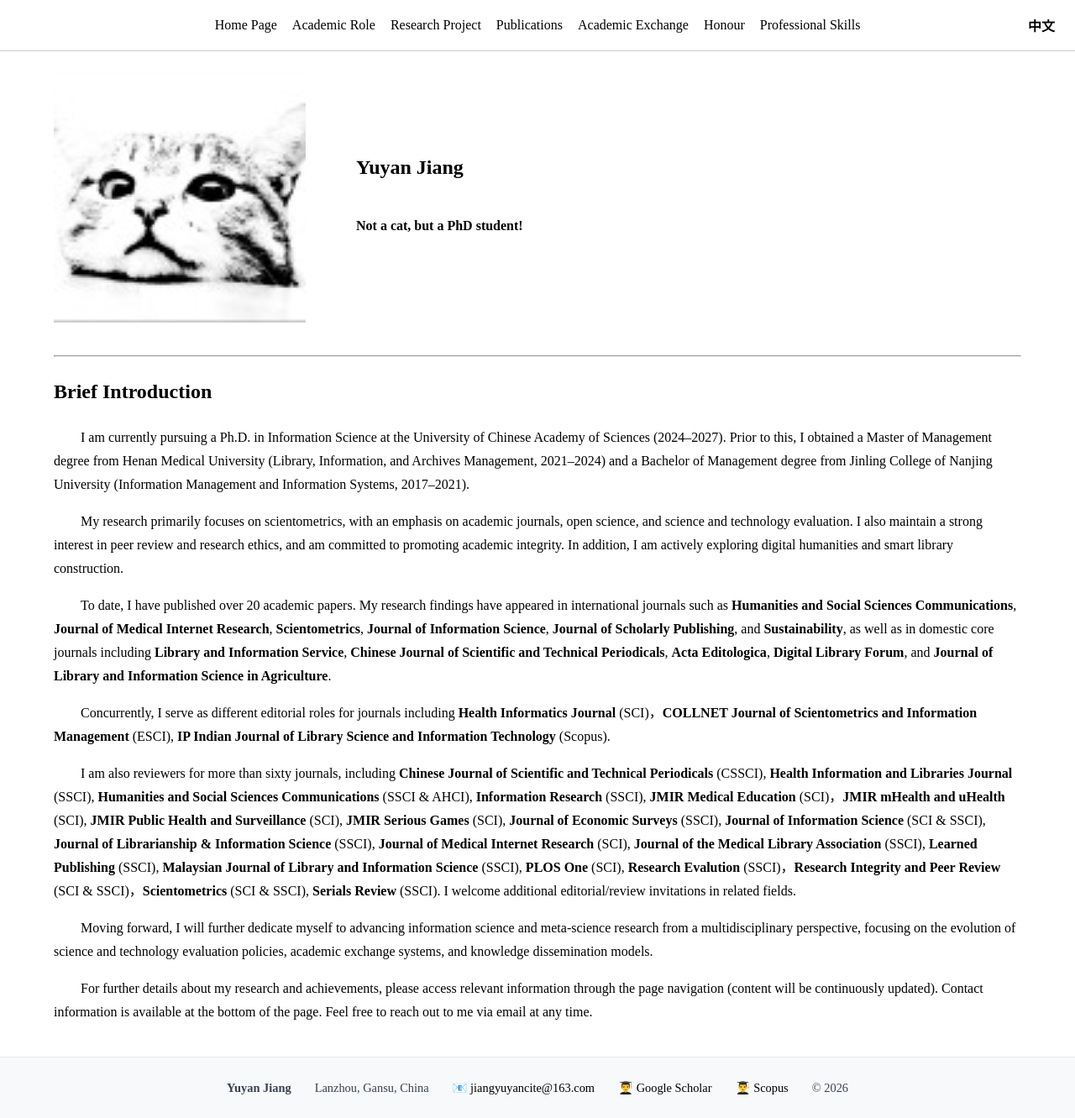
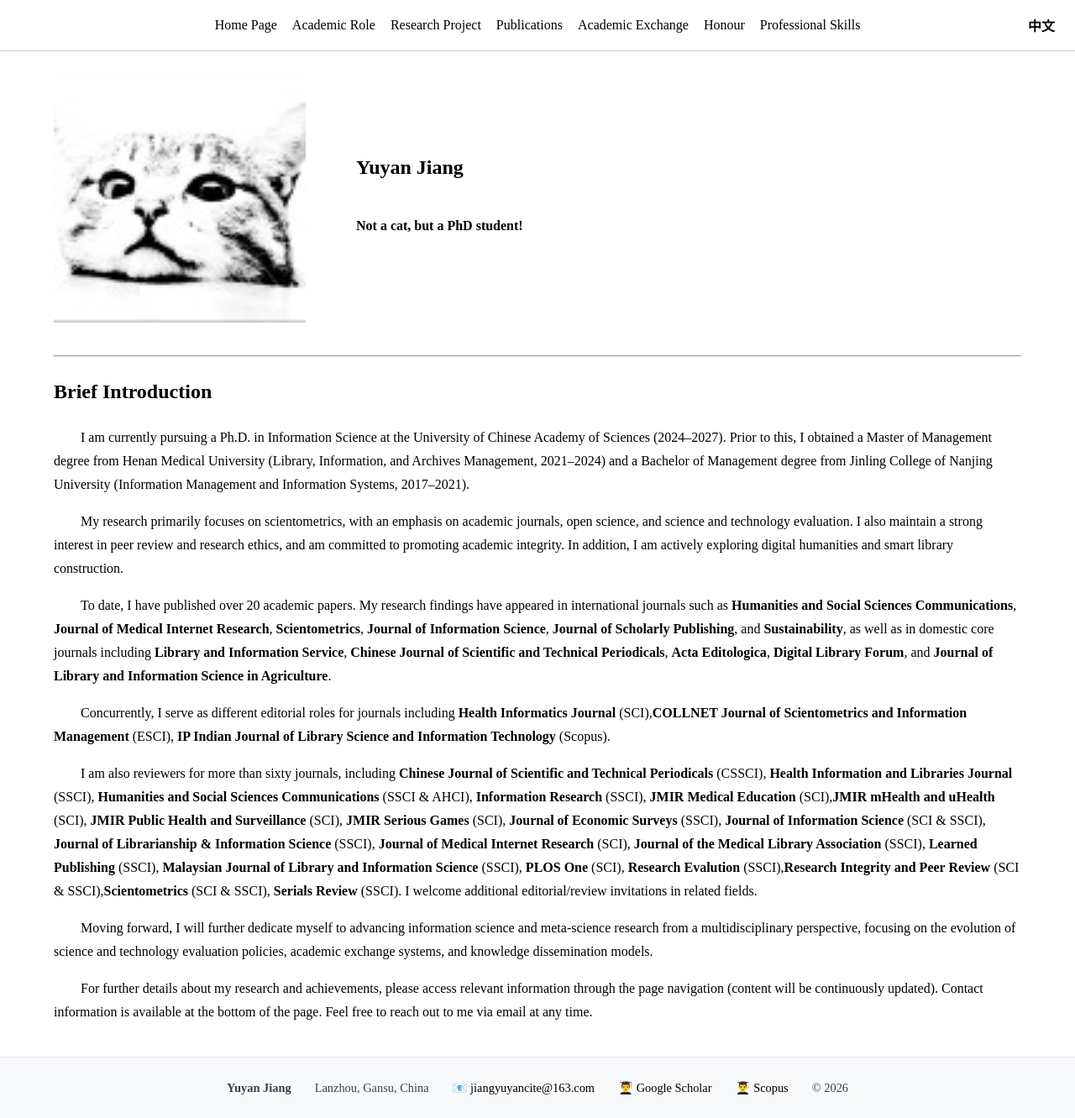
Before and after one commit to jiang-yuyan/Yuyan-Jiang-CV, a Jekyll site: the page built from index.md, in a window 1280 px wide and 1331 px high. Shown: the whole window at 84% size. Built offline with Jekyll 4.4.1, drawn with Linux system fonts in a browser that asks for light colours.

```diff
--- a/index.md
+++ b/index.md
@@ -25,9 +25,9 @@ title: index
 
 &#8195;&#8195;To date, I have published over 20 academic papers. My research findings have appeared in international journals such as **Humanities and Social Sciences Communications**, **Journal of Medical Internet Research**, **Scientometrics**, **Journal of Information Science**, **Journal of Scholarly Publishing**, and **Sustainability**, as well as in domestic core journals including **Library and Information Service**, **Chinese Journal of Scientific and Technical Periodicals**, **Acta Editologica**, **Digital Library Forum**, and **Journal of Library and Information Science in Agriculture**.
 
-&#8195;&#8195;Concurrently, I serve as different editorial roles for journals including **Health Informatics Journal** (SCI)，**COLLNET Journal of Scientometrics and Information Management** (ESCI), **IP Indian Journal of Library Science and Information Technology** (Scopus).
+&#8195;&#8195;Concurrently, I serve as different editorial roles for journals including **Health Informatics Journal** (SCI),**COLLNET Journal of Scientometrics and Information Management** (ESCI), **IP Indian Journal of Library Science and Information Technology** (Scopus).
 
-&#8195;&#8195;I am also reviewers for more than sixty journals, including **Chinese Journal of Scientific and Technical Periodicals** (CSSCI), **Health Information and Libraries Journal** (SSCI), **Humanities and Social Sciences Communications** (SSCI & AHCI), **Information Research** (SSCI), **JMIR Medical Education** (SCI)，**JMIR mHealth and uHealth** (SCI), **JMIR Public Health and Surveillance** (SCI), **JMIR Serious Games** (SCI), **Journal of Economic Surveys** (SSCI), **Journal of Information Science** (SCI & SSCI), **Journal of Librarianship & Information Science** (SSCI), **Journal of Medical Internet Research** (SCI), **Journal of the Medical Library Association** (SSCI), **Learned Publishing** (SSCI), **Malaysian Journal of Library and Information Science** (SSCI), **PLOS One** (SCI), **Research Evalution** (SSCI)，**Research Integrity and Peer Review** (SCI & SSCI)，**Scientometrics** (SCI & SSCI), **Serials Review** (SSCI). I welcome additional editorial/review invitations in related fields.
+&#8195;&#8195;I am also reviewers for more than sixty journals, including **Chinese Journal of Scientific and Technical Periodicals** (CSSCI), **Health Information and Libraries Journal** (SSCI), **Humanities and Social Sciences Communications** (SSCI & AHCI), **Information Research** (SSCI), **JMIR Medical Education** (SCI),**JMIR mHealth and uHealth** (SCI), **JMIR Public Health and Surveillance** (SCI), **JMIR Serious Games** (SCI), **Journal of Economic Surveys** (SSCI), **Journal of Information Science** (SCI & SSCI), **Journal of Librarianship & Information Science** (SSCI), **Journal of Medical Internet Research** (SCI), **Journal of the Medical Library Association** (SSCI), **Learned Publishing** (SSCI), **Malaysian Journal of Library and Information Science** (SSCI), **PLOS One** (SCI), **Research Evalution** (SSCI),**Research Integrity and Peer Review** (SCI & SSCI),**Scientometrics** (SCI & SSCI), **Serials Review** (SSCI). I welcome additional editorial/review invitations in related fields.
 
 &#8195;&#8195;Moving forward, I will further dedicate myself to advancing information science and meta-science research from a multidisciplinary perspective, focusing on the evolution of science and technology evaluation policies, academic exchange systems, and knowledge dissemination models.
 
```
Also changed, not shown: index-zh.md (+1 -1 lines), role/roles.md (+1 -6 lines).
